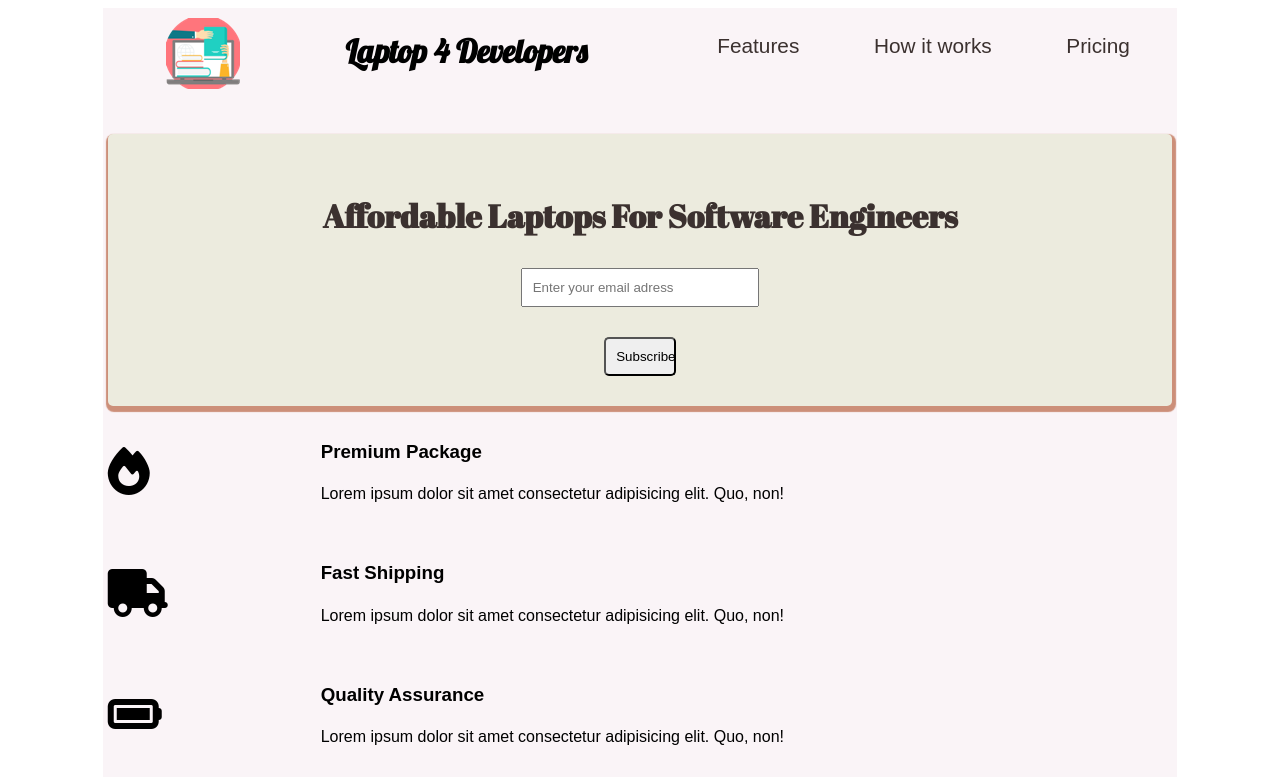
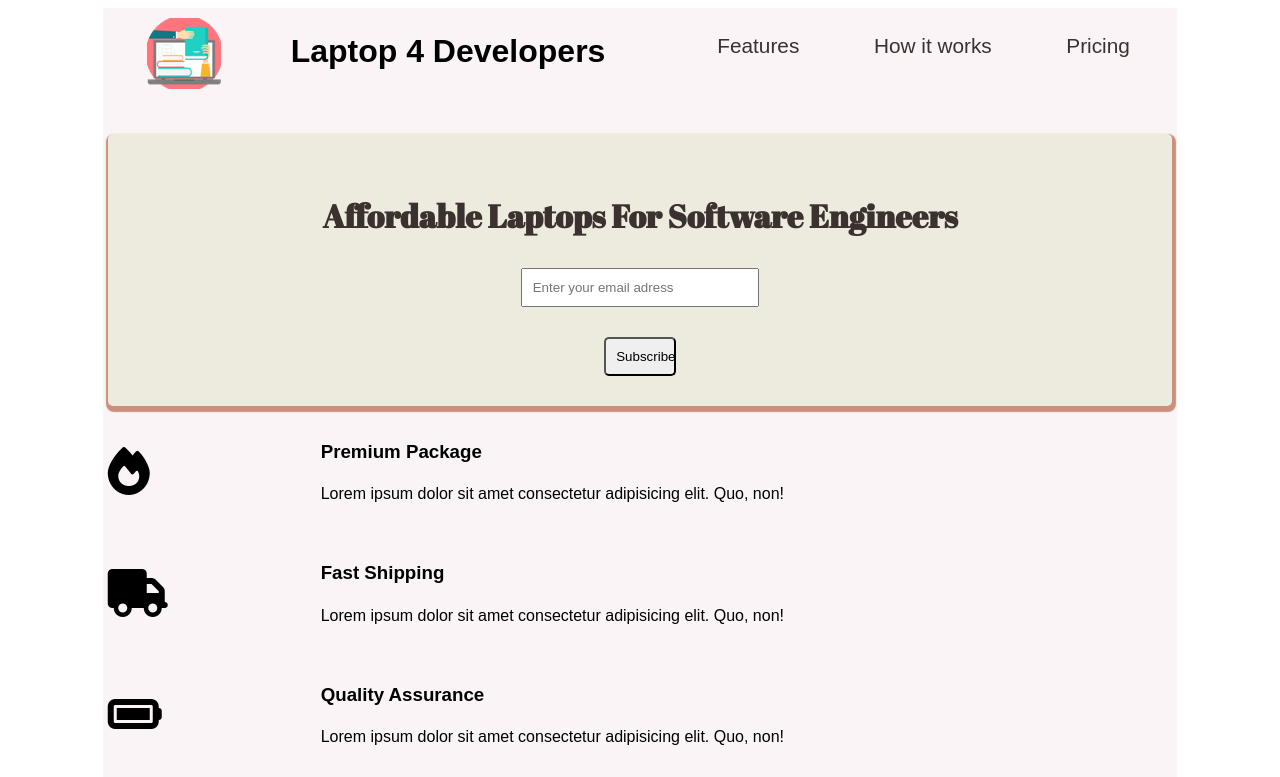
Before and after one commit to gfellah45/Product-Landing-Page-Free-Code-Camp, a plain HTML site: page index.html in a window 1280 px wide. Shown: the top 777 px of the page. Drawn offline with Linux system fonts and the light colour scheme.

Commit message:
added read me file

```diff
--- a/css/style.css
+++ b/css/style.css
@@ -31,7 +31,7 @@ body{
     flex-wrap: wrap;
 }
 .company-logo h1{
-    font-family: 'Lobster', cursive;
+    font-family: Arial, Helvetica, sans-serif;
 }
 .nav-containers ul{
     display: flex;
```
Also changed, not shown: 2 other files.
